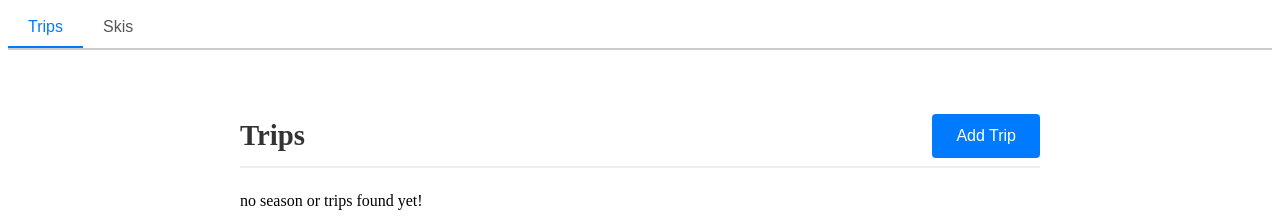
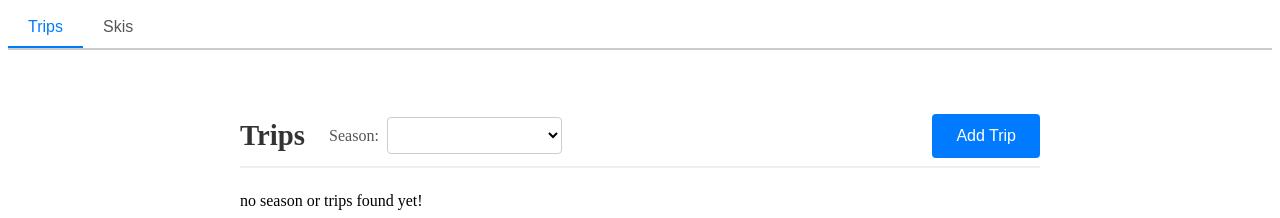
Before and after one commit to mp14O4/skitrips, an Angular app: page / in a window 1280 px wide. Shown: the top 218 px of the page. Built offline with nearby package versions, Linux system fonts and the light colour scheme.

Commit message:
season selection

```diff
--- a/src/app/components/ski-form/ski-form.component.ts
+++ b/src/app/components/ski-form/ski-form.component.ts
@@ -2,15 +2,13 @@ import {Component, OnInit} from '@angular/core';
 import {ServiceJob, Ski, SkiService} from '../../../data/data';
 import {SkiDataService} from '../../services/ski-data.service';
 import {ActivatedRoute} from '@angular/router';
-import {DatePipe, Location, NgForOf} from '@angular/common';
+import {Location} from '@angular/common';
 import {FormsModule} from "@angular/forms";
 
 @Component({
   selector: 'app-ski-form',
   imports: [
     FormsModule,
-    DatePipe,
-    NgForOf
   ],
   templateUrl: './ski-form.component.html',
   styleUrl: './ski-form.component.scss'
--- a/src/app/components/trip-list/trip-list.component.html
+++ b/src/app/components/trip-list/trip-list.component.html
@@ -1,11 +1,20 @@
 <div class="trip-list-container">
   <div class="header">
     <h1>Trips</h1>
+    <div class="season-selector">
+      <label for="season-select">Season:</label>
+      <select id="season-select" [ngModel]="selectedSeason?.id" (ngModelChange)="onSeasonChange($event)">
+        @for (season of seasons; track season.id) {
+          <option [value]="season.id">{{ season.name }}</option>
+        }
+        <option value="new_season">Add New Season...</option>
+      </select>
+    </div>
     <button class="btn btn-primary" (click)="addTrip()">Add Trip</button>
   </div>
 
-  @if (season && season.trips) {
-    @for (trip of season?.trips; track trip.id) {
+  @if (selectedSeason && selectedSeason.trips) {
+    @for (trip of selectedSeason.trips; track trip.id) {
       <div class="trip-card" (click)="openTrip(trip)">
         <div class="trip-header">
           <h3 class="trip-destination">{{ trip.destination }}</h3>
--- a/src/app/components/trip-list/trip-list.component.scss
+++ b/src/app/components/trip-list/trip-list.component.scss
@@ -21,16 +21,40 @@
 
 .header {
   display: flex;
-  justify-content: space-between;
   align-items: center;
   margin-bottom: 1.5rem;
   padding-bottom: 0.5rem;
   border-bottom: 2px solid #eee;
+  width: 100%;
+  gap: 1.5rem;
 
   h1 {
     font-size: 1.8rem;
     color: #333;
     margin: 0;
+  }
+
+  .btn {
+    margin-left: auto;
+  }
+}
+
+.season-selector {
+  display: flex;
+  align-items: center;
+  gap: 0.5rem;
+
+  label {
+    font-size: 1rem;
+    color: #555;
+  }
+
+  select {
+    padding: 0.5rem;
+    border-radius: 4px;
+    border: 1px solid #ccc;
+    font-size: 1rem;
+    background-color: white;
   }
 }
 
--- a/src/app/components/trip-list/trip-list.component.ts
+++ b/src/app/components/trip-list/trip-list.component.ts
@@ -1,31 +1,53 @@
-import { Component } from '@angular/core';
+import {Component, OnInit} from '@angular/core';
 import {Season, Trip} from '../../../data/data';
 import {SeasonTripService} from '../../services/season-trip.service';
 import {DatePipe} from '@angular/common';
 import {Router} from '@angular/router';
 import {generateUuid} from '../../tooling/misc';
+import {FormsModule} from '@angular/forms';
 
 @Component({
   selector: 'app-trip-list',
   imports: [
-    DatePipe
+    DatePipe,
+    FormsModule
   ],
   templateUrl: './trip-list.component.html',
   styleUrl: './trip-list.component.scss'
 })
-export class TripListComponent {
+export class TripListComponent implements OnInit {
 
-  season?: Season;
+  seasons: Season[] = [];
+  selectedSeason?: Season;
 
   constructor(
     private readonly tripService: SeasonTripService,
     private readonly router: Router,
   ) {
-    this.season = tripService.getSeason();
+  }
+
+  ngOnInit(): void {
+    this.seasons = this.tripService.getSeasons();
+    if (this.seasons.length > 0) {
+      this.selectedSeason = this.seasons[0];
+    }
+  }
+
+  onSeasonChange(seasonId: string): void {
+    if (seasonId === 'new_season') {
+      const seasonName = prompt('Enter the name for the new season:');
+      if (seasonName) {
+        const newSeason = this.tripService.addSeason(seasonName);
+        this.seasons = this.tripService.getSeasons();
+        this.selectedSeason = newSeason;
+      }
+    } else {
+      this.selectedSeason = this.seasons.find(s => s.id === seasonId);
+    }
   }
 
   openTrip(trip: Trip) {
-    this.router.navigate([`/season/${this.season!.id}/trip/${trip.id}`]);
+    this.router.navigate([`/season/${this.selectedSeason!.id}/trip/${trip.id}`]);
   }
 
   addTrip(): void {
@@ -39,7 +61,7 @@ export class TripListComponent {
       skiDays: [],
       start: new Date()
     };
-    this.tripService.addTrip(this.season!.id, trip);
-    this.router.navigate([`/season/${this.season!.id}/trip/${trip.id}`]);
+    this.tripService.addTrip(this.selectedSeason!.id, trip);
+    this.router.navigate([`/season/${this.selectedSeason!.id}/trip/${trip.id}`]);
   }
 }
--- a/src/app/services/season-trip.service.ts
+++ b/src/app/services/season-trip.service.ts
@@ -1,5 +1,6 @@
 import { Injectable } from '@angular/core';
 import {Season, Trip} from '../../data/data';
+import {generateUuid} from '../tooling/misc';
 
 @Injectable({
   providedIn: 'root'
@@ -39,6 +40,22 @@ export class SeasonTripService {
     return this.seasons.find(s => s.id === seasonId);
   }
 
+  getSeasons(): Season[] {
+    return this.seasons;
+  }
+
+  addSeason(seasonName: string): Season {
+    const newSeason: Season = {
+      id: generateUuid(),
+      name: seasonName,
+      trips: [],
+      passes: []
+    };
+    this.seasons.unshift(newSeason);
+    this.saveToStorage();
+    return newSeason;
+  }
+
   getTrip(seasonId: string, id: string): Trip | undefined {
     const season = this.seasons.find(s => s.id === seasonId);
     return season?.trips.find(trip => trip.id === id);
--- a/src/data/data.ts
+++ b/src/data/data.ts
@@ -3,7 +3,6 @@ export interface Season {
   name: string;
   trips: Trip[];
   passes: SeasonPass[];
-  services: SkiService[];
 }
 
 export interface SeasonPass {
--- a/src/data/example.ts
+++ b/src/data/example.ts
@@ -78,6 +78,5 @@ export const WINTER_25_26: Season = {
   id: 'season-1',
   name: '2025/2026',
   trips: [trip1, trip2],
-  passes: [pass1, pass2],
-  services: [service1, service2],
+  passes: [pass1, pass2]
 };
```
